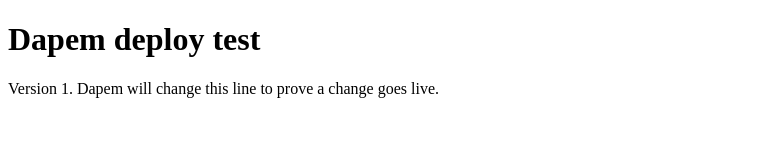
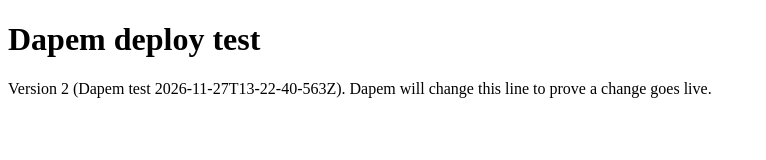
Before and after one commit to syafiqo-trafficradius/dapem-deploy-test, a plain HTML site: page index.html in a window 1280 px wide. Shown: the whole page, without its empty margins (0-766 px from the left). Drawn offline with Linux system fonts and the light colour scheme.

Commit message:
Dapem step 0: change version line (#1)
Co-authored-by: dapem-dev-syafiqo[bot] <361972564+dapem-dev-syafiqo[bot]@users.noreply.github.com>

```diff
--- a/index.html
+++ b/index.html
@@ -3,6 +3,6 @@
 <head><meta charset="utf-8"><title>Dapem deploy test</title><meta name="description" content="Test page for the Dapem publish loop."></head>
 <body>
 <h1>Dapem deploy test</h1>
-<p>Version 1. Dapem will change this line to prove a change goes live.</p>
+<p>Version 2 (Dapem test 2026-11-27T13-22-40-563Z). Dapem will change this line to prove a change goes live.</p>
 </body>
 </html>
```
